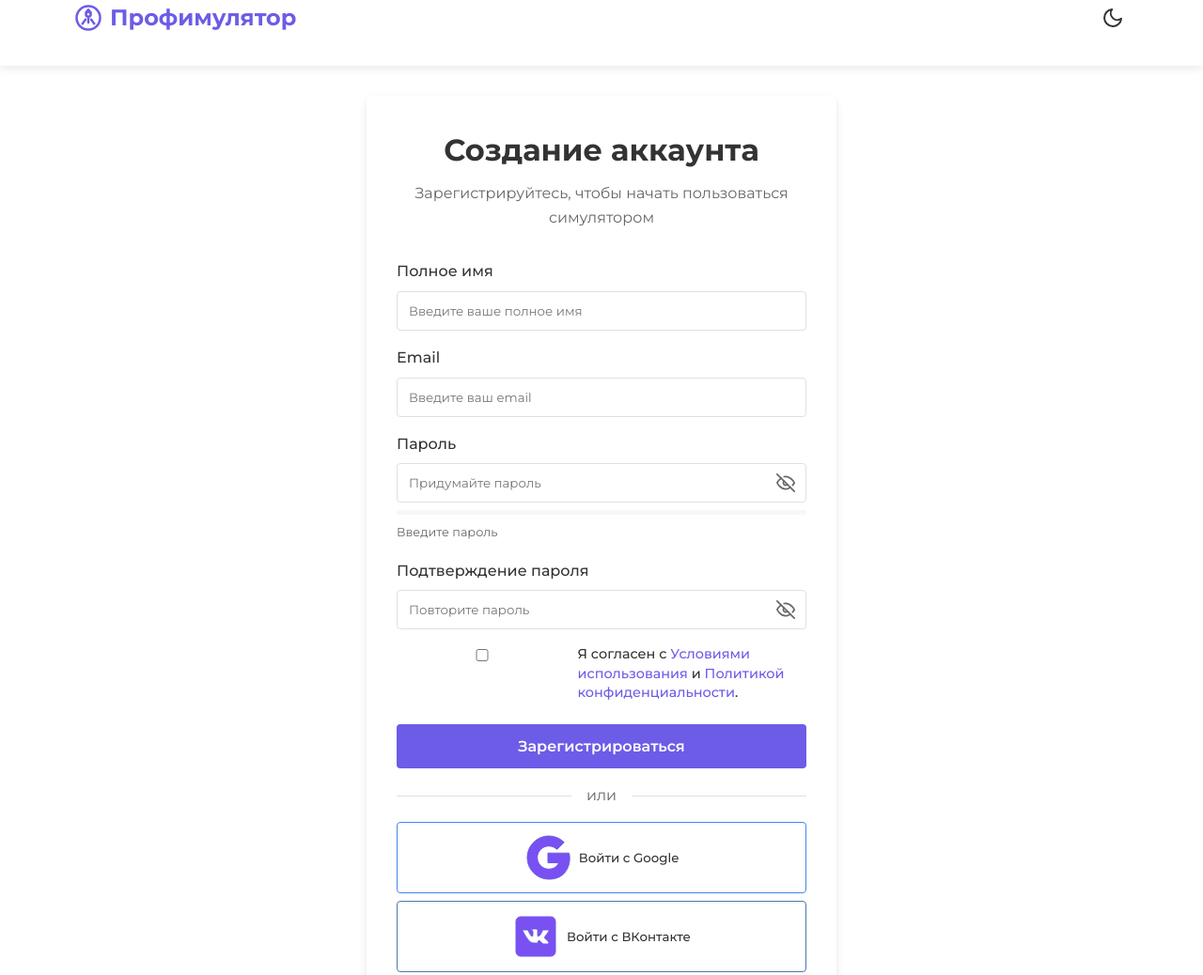
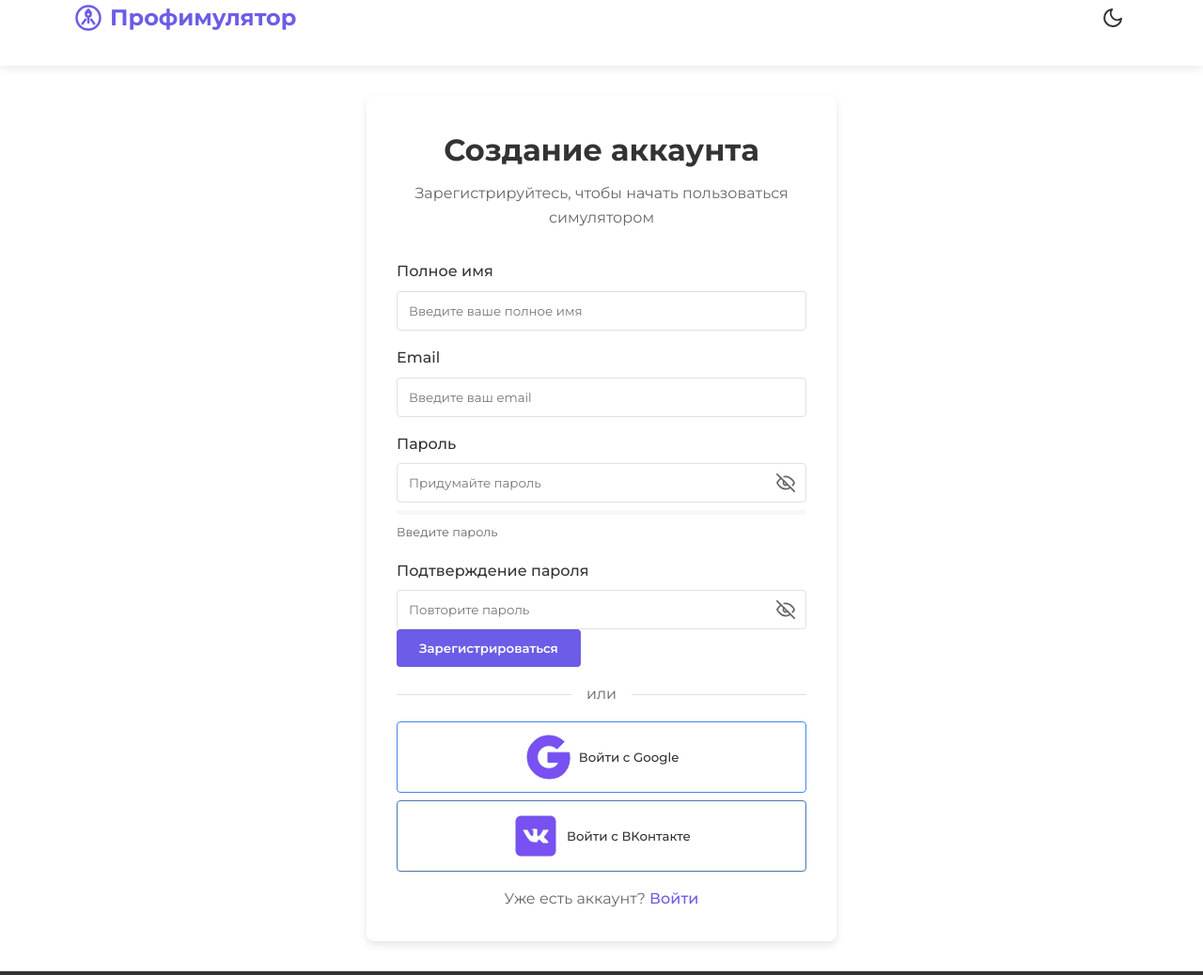
Before and after one commit to Giomio007/giomio.github.io, a plain HTML site: page register.html in a window 1280 px wide. Shown: the top 1038 px of the page at 94% size. Drawn offline with Linux system fonts and the light colour scheme.

Commit message:
Update register.html

```diff
--- a/register.html
+++ b/register.html
@@ -99,12 +99,6 @@
                             </svg>
                         </button>
                     </div>
-                </div>
-                <div class="form-group terms-checkbox">
-                    <input type="checkbox" id="terms" name="terms" required>
-                    <label for="terms">Я согласен с <a href="#">Условиями использования</a> и <a href="#">Политикой конфиденциальности</a>.</label>
-                </div>
-                <div class="form-submit">
                     <button type="submit" class="btn primary-btn">Зарегистрироваться</button>
                 </div>
                 <div class="auth-separator">
```
